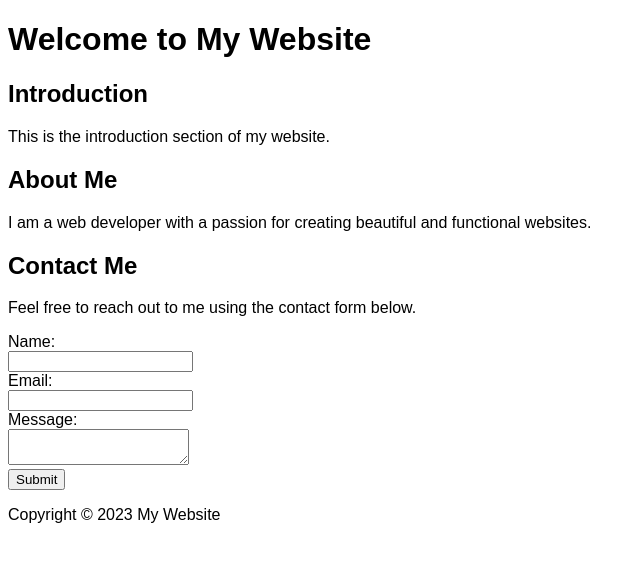
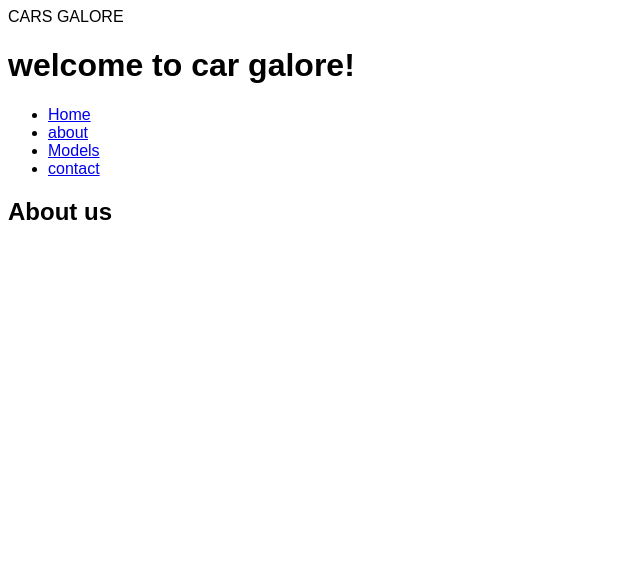
Before and after one commit to intellect009/projo, a plain HTML site: page index.html in a window 1280 px wide. Shown: the whole page, without its empty margins (0-642 px from the left). Drawn offline with Linux system fonts and the light colour scheme.

Commit message:
Update index.html

```diff
--- a/index.html
+++ b/index.html
@@ -1,40 +1,30 @@
 <!DOCTYPE html>
-<html>
+<html lang="en">
     <head>
         <meta charset="UTF-8">
-    <meta name="viewport" content="width=device-width, initial-scale=1.0">
-    <title>Basic HTML Website with CSS</title>
-    <link rel="stylesheet" href="styles.css">
+        <meta name="viewport"
+            content="width=device-width,initial-scale=1.0">
+        <tittle>CARS GALORE</tittle>
+        <link rel="stylesheet"
+            href="styles.css">
     </head>
     <body>
         <header>
-        <h1>Welcome to My Website</h1>
+            <h1>welcome to car galore!</h1>
+            <nav>
+                <ul>
+                    <li><a
+           href="index.html">Home</a></li><li><a
+            href="About.html">about</a></li><li><a
+             href="models.html">Models</a></li><li><a
+            href="contact.html">contact</a></li>
+                </ul>
+            </nav>
                </header>
         <main>
-        <section id="intro">
-            <h2>Introduction</h2>
-            <p>This is the introduction section of my website.</p>
-        </section>
-        <section id="about">
-            <h2>About Me</h2>
-            <p>I am a web developer with a passion for creating beautiful and functional websites.</p>
-        </section>
-        <section id="contact">
-            <h2>Contact Me</h2>
-            <p>Feel free to reach out to me using the contact form below.</p>
-            <form action="/submit_form" method="post">
-                <label for="name">Name:</label><br>
-                <input type="text" id="name" name="name"><br>
-                <label for="email">Email:</label><br>
-                <input type="email" id="email" name="email"><br>
-                <label for="message">Message:</label><br>
-                <textarea id="message" name="message"></textarea><br>
-                <input type="submit" value="Submit">
-            </form>
+            <section>
+                <h2>About us</h2>
+
             </section>
         </main>
-    <footer>
-        <p>Copyright © 2023 My Website</p>
-    </footer>
     </body>
-</html>
```
Lines whose indentation alone changed are shown as unchanged.
